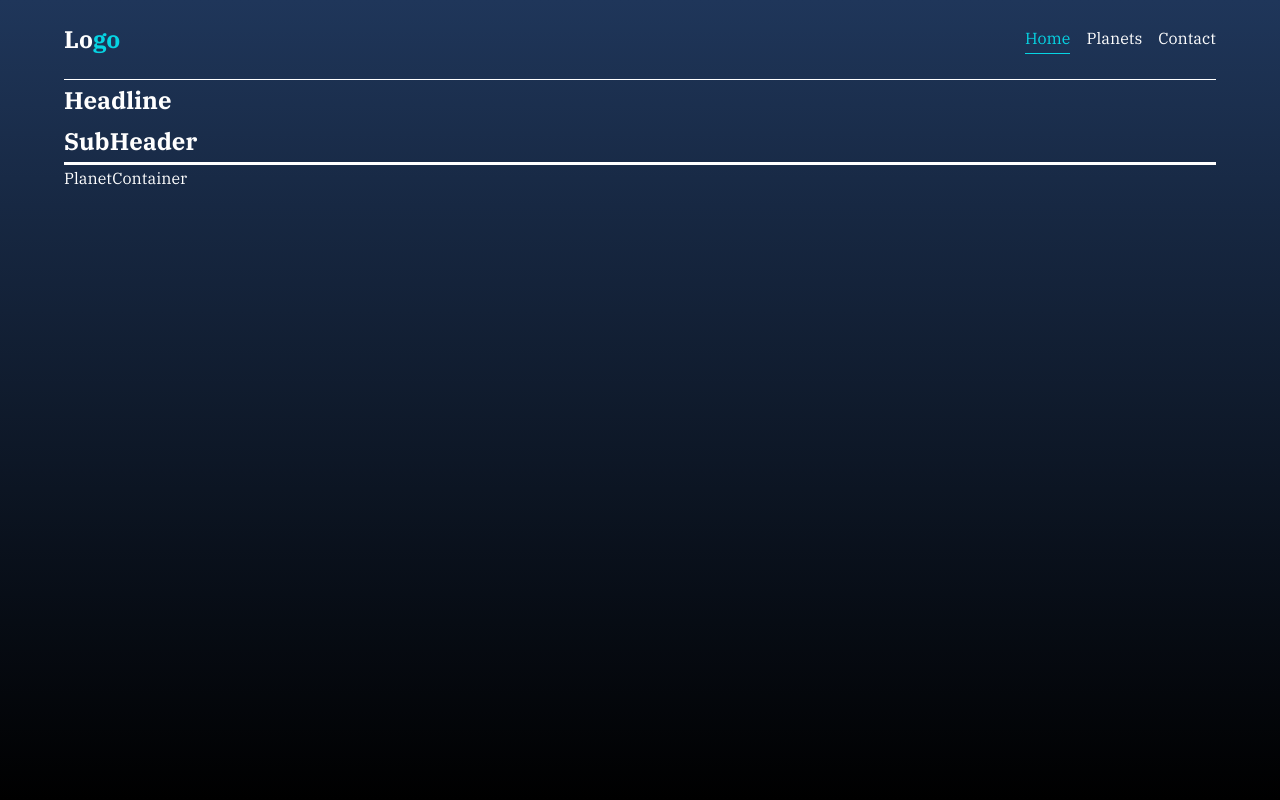
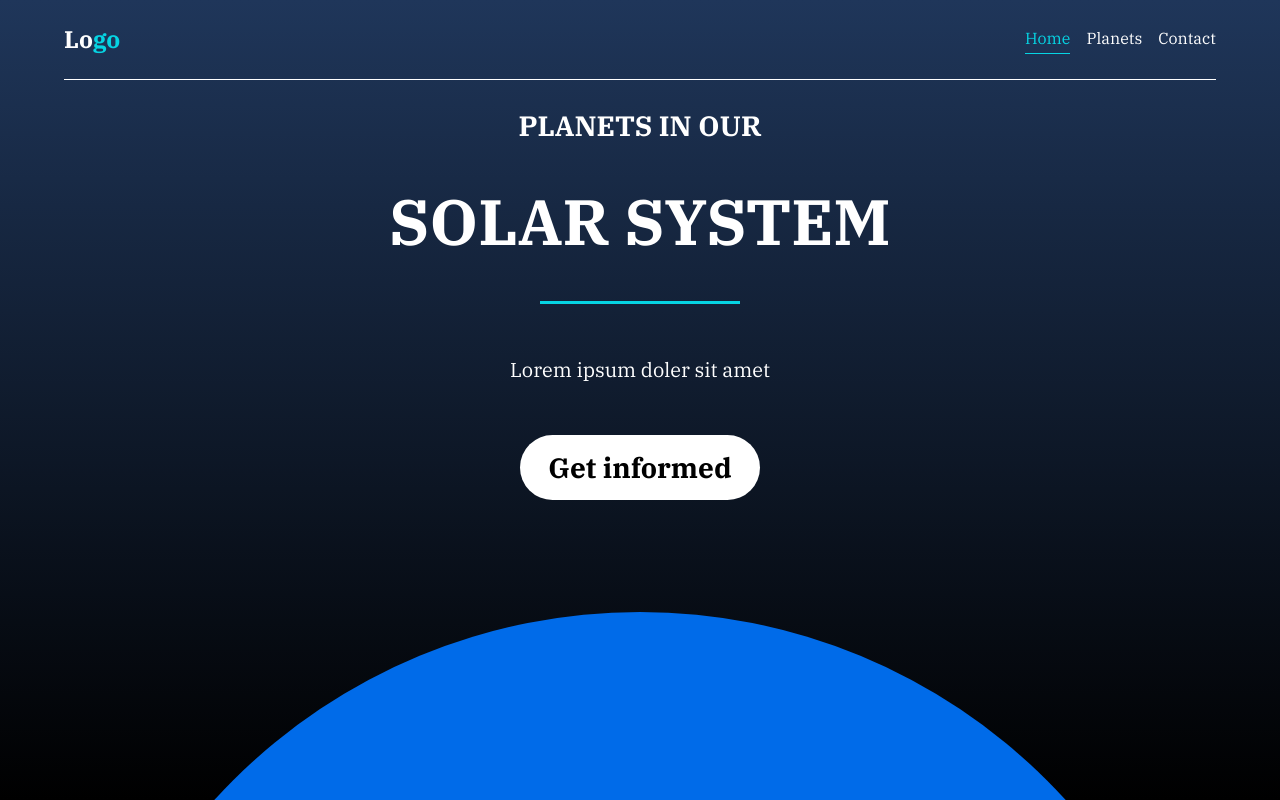
Before and after one commit to knutcode/hostoppgave, a React (Create React App) app: page /#/ in a window 1280 px wide. Built offline with nearby package versions, Linux system fonts and the light colour scheme.

Commit message:
added content to hero

```diff
--- a/src/assets/Global.css
+++ b/src/assets/Global.css
@@ -1,4 +1,4 @@
-@import url("https://fonts.googleapis.com/css2?family=IBM+Plex+Serif:wght@100;200;300;400;500;600;700&display=swap");
+@import url('https://fonts.googleapis.com/css2?family=IBM+Plex+Serif:wght@100;200;300;400;500;600;700&display=swap');
 
 *,
 *::before,
@@ -43,14 +43,14 @@ body {
 	color: var(--color-white);
 	/*Miscellaneous*/
 	line-height: 1.7;
-	font-family: "IBM Plex Serif", serif;
+	font-family: 'IBM Plex Serif', serif;
 }
 
 .container {
 	/*Box model stuff*/
 	width: var(--container-width-large);
 	margin: 0 auto;
-	padding-top: 5rem;
+	/* padding-top: 5rem; */
 }
 
 section {
--- a/src/pages/homePage/index.jsx
+++ b/src/pages/homePage/index.jsx
@@ -6,14 +6,17 @@ const HomePage = () => {
 		<>
 			<section>
 				<div className="container">
-					<s.HeroContainer>
-						<s.Headline>Headline</s.Headline>
-						<s.SubHeader>SubHeader</s.SubHeader>
-					</s.HeroContainer>
+					<s.Main>
+						<s.HeroContainer>
+							<s.SubHeader>PLANETS IN OUR</s.SubHeader>
+							<s.Headline>SOLAR SYSTEM</s.Headline>
+							<s.HeroLine></s.HeroLine>
+							<s.HeroText>Lorem ipsum doler sit amet</s.HeroText>
+							<s.HeroBtn>Get informed</s.HeroBtn>
+						</s.HeroContainer>
 
-					<s.HeroLine></s.HeroLine>
-
-					<s.PlanetContainer>PlanetContainer</s.PlanetContainer>
+						<s.PlanetContainer />
+					</s.Main>
 				</div>
 			</section>
 		</>
--- a/src/pages/homePage/style.js
+++ b/src/pages/homePage/style.js
@@ -1,17 +1,61 @@
 import styled from 'styled-components';
+import '../../assets/Global.css';
 
 export const Main = styled.main`
-	/* min-height: 100vh; */
+	overflow: hidden;
+	height: 100vh;
 `;
 
-export const HeroContainer = styled.div``;
+export const HeroContainer = styled.div`
+	width: 100%;
+	height: 500px;
+	display: flex;
+	flex-direction: column;
+	align-items: center;
+	justify-content: space-between;
+	padding-top: 7rem;
+	margin-bottom: 7rem;
+`;
 
-export const PlanetContainer = styled.div``;
+export const Headline = styled.h1`
+	font-size: 64px;
+	line-height: 64px;
+	margin: 0;
+`;
 
-export const Headline = styled.h1``;
-
-export const SubHeader = styled.h2``;
+export const SubHeader = styled.h2`
+	font-size: 28px;
+	line-height: 28px;
+	margin: 0;
+`;
 
 export const HeroLine = styled.div`
-	border-top: 3px solid white;
+	border-top: 3px solid var(--color-primary);
+	width: 200px;
 `;
+
+export const HeroText = styled.p`
+	font-size: 20px;
+`;
+
+export const HeroBtn = styled.button`
+	border-radius: 100px;
+	padding: 0.5em 1em;
+	background: var(--color-white);
+	font-family: inherit;
+	font-size: 28px;
+	font-weight: bold;
+	cursor: pointer;
+	transition: 0.15s;
+	&:hover {
+		transform: scale(1.1);
+	}
+`;
+
+export const PlanetContainer = styled.div`
+	width: 100%;
+	height: 50vw;
+	border-top-left-radius: 110vw;
+	border-top-right-radius: 110vw;
+	background-color: #006be9;
+`;
```
